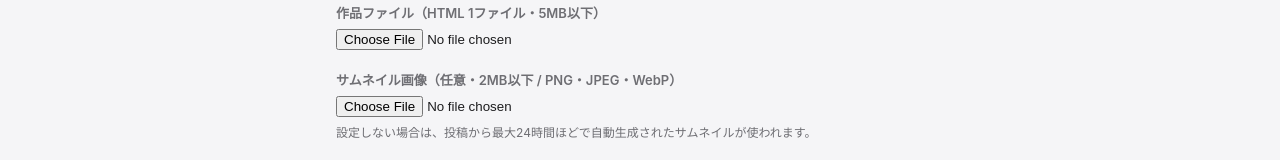
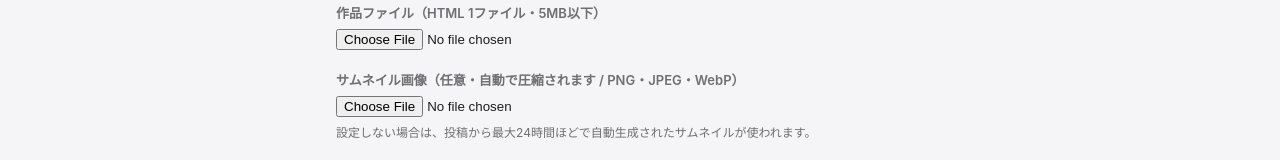
Before and after one commit to riririyo/frank-pro, a plain HTML site: page web/submit.html in a window 1280 px wide. Shown: the part 448-608 px from the top of the page. Drawn offline with Linux system fonts and the light colour scheme; a script that the page names is missing.

Commit message:
Update thumbnail label text for clarity

```diff
--- a/web/submit.html
+++ b/web/submit.html
@@ -40,7 +40,7 @@
       </div>
 
       <div class="form-field">
-        <label for="thumbnail-input">サムネイル画像（任意・2MB以下 / PNG・JPEG・WebP）</label>
+        <label for="thumbnail-input">サムネイル画像（任意・自動で圧縮されます / PNG・JPEG・WebP）</label>
         <input id="thumbnail-input" type="file" accept="image/png,image/jpeg,image/webp" />
         <div id="thumbnail-preview"></div>
         <p id="thumbnail-hint" class="form-hint">
```
